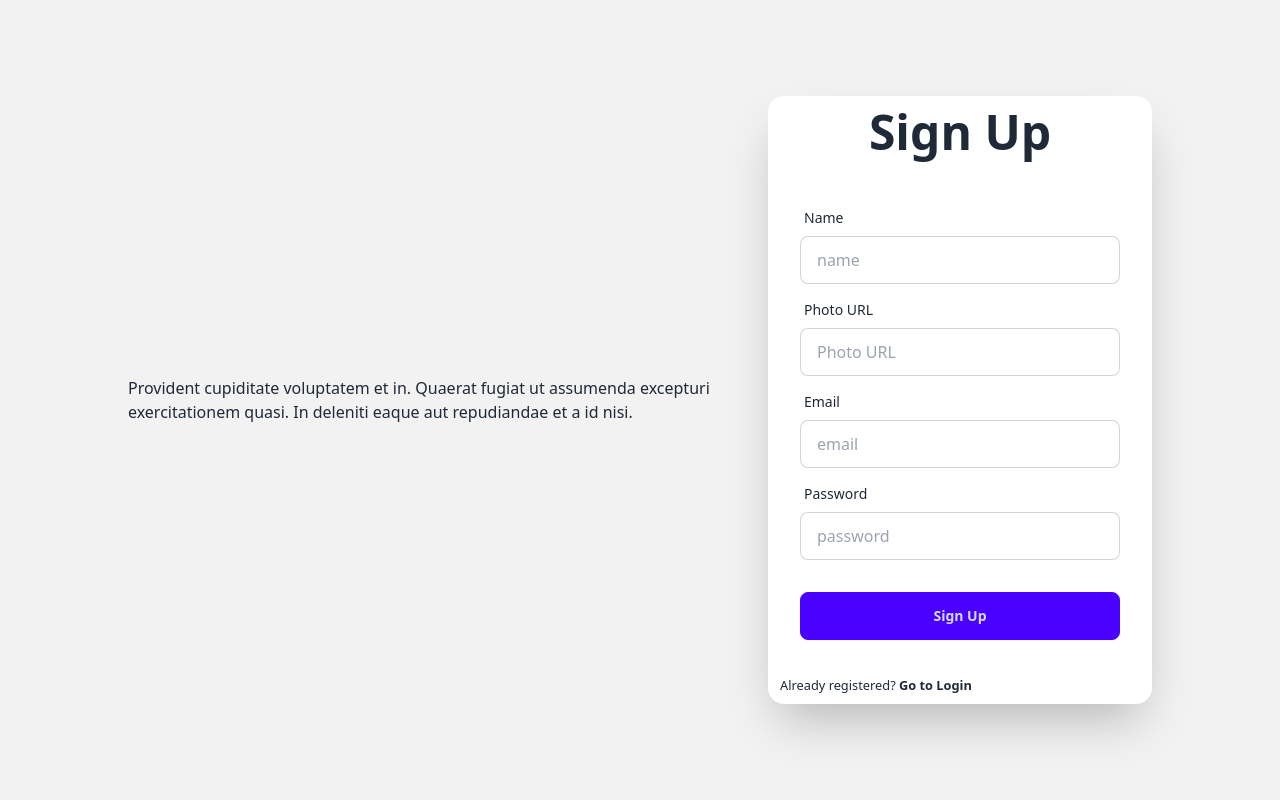
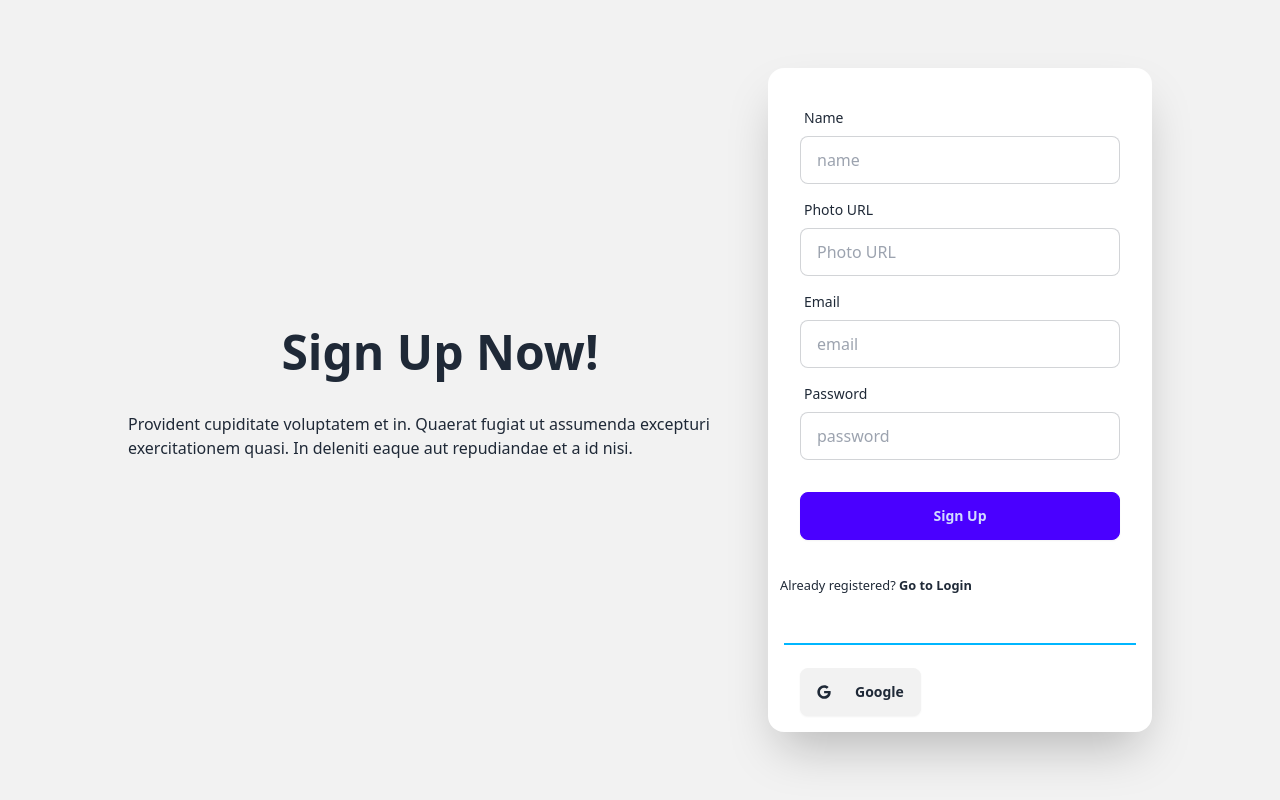
Before and after one commit to khairul-01/bistro-boss-client, a React (Vite) app: page /signup in a window 1280 px wide. Built offline with nearby package versions, Linux system fonts and the light colour scheme; no server answers.

Commit message:
added social login into login and signup page

```diff
--- a/src/Layout/Dashboard.jsx
+++ b/src/Layout/Dashboard.jsx
@@ -5,10 +5,13 @@ import { IoBagAdd } from "react-icons/io5";
 import { AiFillHome } from "react-icons/ai";
 import { NavLink, Outlet } from "react-router-dom";
 import useCarts from "../hooks/useCarts";
+import { MdOutlineContactPhone } from "react-icons/md";
 
 
 const Dashboard = () => {
    const [cart] = useCarts();
+   // TODO: get admin value from the database
+   const isAdmin = true;
    return (
       <div className="flex">
          {/* Dashboard side bar */}
@@ -34,6 +37,7 @@ const Dashboard = () => {
                   <NavLink to={'/'} className='flex items-center gap-2 pl-2'><AiFillHome />Home</NavLink>
                </li>
                <li><NavLink to='/order/salad' className='flex items-center gap-2 pl-2'><IoBagAdd /> Order Food</NavLink></li>
+               <li><NavLink to='/order/contact' className='flex items-center gap-2 pl-2'><MdOutlineContactPhone /> Contact</NavLink></li>
             </ul>
          </div>
          {/* Dashboard content */}
--- /dev/null
+++ b/src/components/SocialLogin/SocialLogin.jsx
@@ -0,0 +1,40 @@
+import { FaGoogle } from "react-icons/fa";
+import useAuth from "../../hooks/useAuth";
+import useAxiosPublic from "../../hooks/useAxiosPublic";
+import { useNavigate } from "react-router-dom";
+
+
+const SocialLogin = () => {
+    const {googleSignIn} = useAuth();
+    const axiosPublic = useAxiosPublic();
+    const navigate = useNavigate();
+
+    const handleGoogleSignIn = () => {
+        googleSignIn()
+        .then(result =>{
+            console.log(result.user);
+            const userInfo = {
+                email: result.user?.email,
+                name: result.user?.displayName
+            }
+            axiosPublic.post('/users', userInfo)
+            .then(res =>{
+                console.log(res.data);
+                navigate('/')
+            })
+        })
+    }
+    return (
+        <div className="p-4">
+            <div className="divider divider-info"></div>
+            <div>
+                <button onClick={handleGoogleSignIn} className="btn mx-4">
+                    <FaGoogle className="mr-4"></FaGoogle>
+                    Google
+                </button>
+            </div>
+        </div>
+    );
+};
+
+export default SocialLogin;
--- a/src/pages/Login/Login.jsx
+++ b/src/pages/Login/Login.jsx
@@ -4,6 +4,7 @@ import { AuthContext } from '../../providers/AuthProvider';
 import { Link, useLocation, useNavigate } from 'react-router-dom';
 import { Helmet } from 'react-helmet-async';
 import Swal from 'sweetalert2';
+import SocialLogin from '../../components/SocialLogin/SocialLogin';
 
 const Login = () => {
     const captchaRef = useRef(null);
@@ -30,21 +31,21 @@ const Login = () => {
                 Swal.fire({
                     title: "Logged in successfully",
                     showClass: {
-                      popup: `
+                        popup: `
                         animate__animated
                         animate__fadeInUp
                         animate__faster
                       `
                     },
                     hideClass: {
-                      popup: `
+                        popup: `
                         animate__animated
                         animate__fadeOutDown
                         animate__faster
                       `
                     }
-                  });
-                  navigate(from, {replace: true})
+                });
+                navigate(from, { replace: true })
             })
             .then()
     }
@@ -63,11 +64,11 @@ const Login = () => {
             <div className="hero min-h-screen bg-base-200">
                 <div className="hero-content flex-col lg:flex-row">
                     <div className="text-center md:w-1/2 lg:text-left">
-
+                        <h1 className="text-5xl font-bold text-center py-3">Login Now!</h1>
                         <p className="py-6">Provident cupiditate voluptatem et in. Quaerat fugiat ut assumenda excepturi exercitationem quasi. In deleniti eaque aut repudiandae et a id nisi.</p>
                     </div>
                     <div className="card md:w-1/2 max-w-sm shadow-2xl bg-base-100">
-                        <h1 className="text-5xl font-bold text-center py-3">Login</h1>
+
                         <form onSubmit={handleLogin} className="card-body">
                             <div className="form-control">
                                 <label className="label">
@@ -95,8 +96,10 @@ const Login = () => {
                             </div>
                         </form>
                         <p className='pl-3 pb-2'><small>New Here? <Link to={'/signup'}>Create an account</Link> </small></p>
+                        <SocialLogin></SocialLogin>
                     </div>
                 </div>
+
             </div>
         </div>
     );
--- a/src/pages/SignUp/SignUp.jsx
+++ b/src/pages/SignUp/SignUp.jsx
@@ -5,6 +5,7 @@ import { Link, useNavigate } from "react-router-dom";
 import { AuthContext } from "../../providers/AuthProvider";
 import Swal from "sweetalert2";
 import useAxiosPublic from "../../hooks/useAxiosPublic";
+import SocialLogin from "../../components/SocialLogin/SocialLogin";
 
 const SignUp = () => {
     const axiosPublic = useAxiosPublic();
@@ -58,11 +59,11 @@ const SignUp = () => {
             <div className="hero min-h-screen bg-base-200">
                 <div className="hero-content flex-col lg:flex-row">
                     <div className="text-center md:w-1/2 lg:text-left">
-
+                        <h1 className="text-5xl font-bold text-center py-3">Sign Up Now!</h1>
                         <p className="py-6">Provident cupiditate voluptatem et in. Quaerat fugiat ut assumenda excepturi exercitationem quasi. In deleniti eaque aut repudiandae et a id nisi.</p>
                     </div>
                     <div className="card md:w-1/2 max-w-sm shadow-2xl bg-base-100">
-                        <h1 className="text-5xl font-bold text-center py-3">Sign Up</h1>
+
                         <form onSubmit={handleSubmit(onSubmit)} className="card-body">
 
                             <div className="form-control">
@@ -117,6 +118,7 @@ const SignUp = () => {
                             </div>
                         </form>
                         <p className="pl-3 pb-2"><small>Already registered? <Link to={'/login'}><span className="font-bold">Go to Login</span></Link> </small></p>
+                        <SocialLogin></SocialLogin>
                     </div>
                 </div>
             </div>
--- a/src/providers/AuthProvider.jsx
+++ b/src/providers/AuthProvider.jsx
@@ -1,5 +1,5 @@
 import { createContext, useEffect, useState } from "react";
-import { createUserWithEmailAndPassword, getAuth, onAuthStateChanged, signInWithEmailAndPassword, signOut, updateProfile } from "firebase/auth";
+import { GoogleAuthProvider, createUserWithEmailAndPassword, getAuth, onAuthStateChanged, signInWithEmailAndPassword, signInWithPopup, signOut, updateProfile } from "firebase/auth";
 import { app } from "../firebase/firebase.config";
 
 export const AuthContext = createContext(null);
@@ -8,6 +8,7 @@ const auth = getAuth(app);
 const AuthProvider = ({children}) => {
     const [user, setUser] = useState(null);
     const [loading, setLoading] = useState(true);
+    const googleProvider = new GoogleAuthProvider();
 
     const createUser = (email, password) => {
         setLoading(true);
@@ -17,6 +18,11 @@ const AuthProvider = ({children}) => {
     const signIn = (email, password) => {
         setLoading(true);
         return signInWithEmailAndPassword(auth, email, password);
+    }
+
+    const googleSignIn = () => {
+        setLoading(true);
+        return signInWithPopup(auth, googleProvider)
     }
 
     const logOut = () => {
@@ -46,6 +52,7 @@ const AuthProvider = ({children}) => {
         loading,
         createUser,
         signIn,
+        googleSignIn,
         logOut,
         updateUsersProfile,
     }
```
